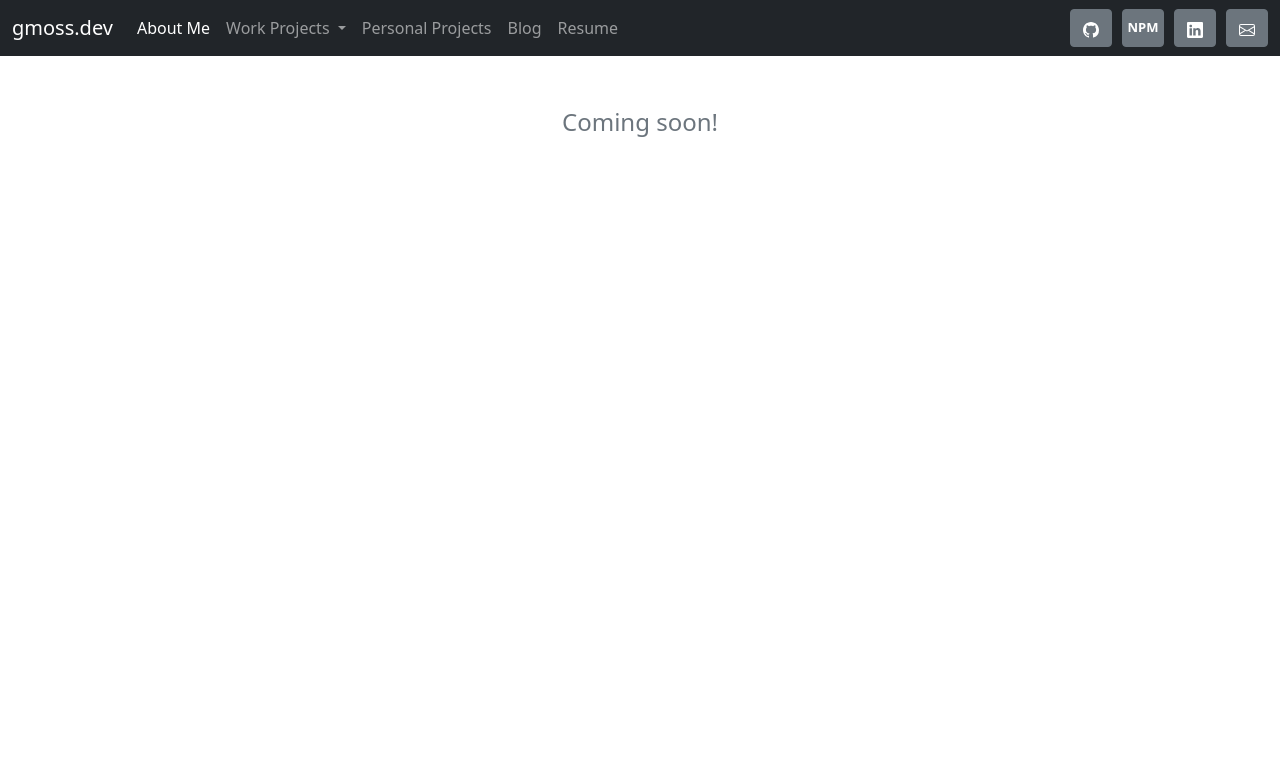
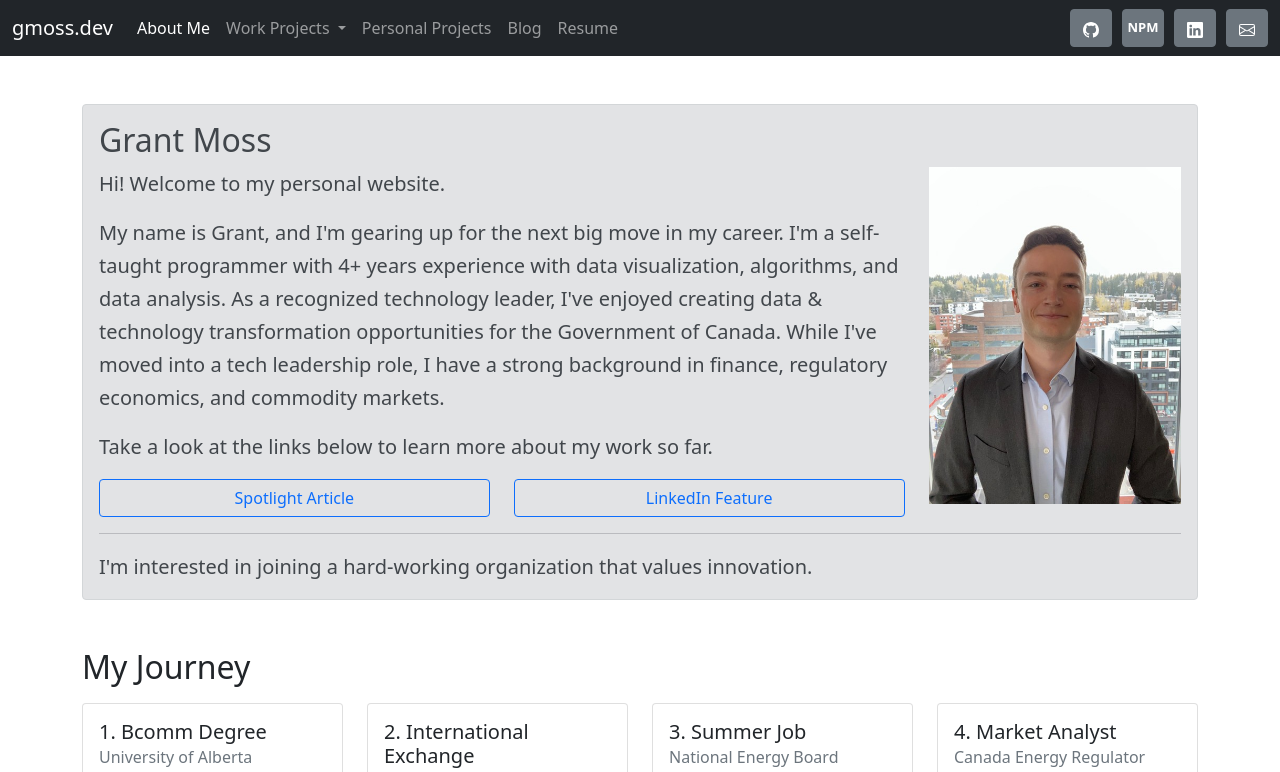
Before and after one commit to mbradds/me.dev, a website built with webpack: page src/index.hbs in a window 1280 px wide. Shown: the top 772 px of the page. Built offline with nearby package versions, Linux system fonts and the light colour scheme.

Commit message:
fixed default page select

```diff
--- a/src/index.hbs
+++ b/src/index.hbs
@@ -156,7 +156,7 @@
         </div>
       </div>
     </nav>
-    <div class="section section-hide large-text" id="about">
+    <div class="section section-show large-text" id="about">
       {{> components/about}}
     </div>
     <div class="section section-hide large-text" id="work-articles">
@@ -168,7 +168,7 @@
     <div class="section section-hide large-text" id="personal">
       {{> components/personal}}
     </div>
-    <div class="section section-show" id="resume">
+    <div class="section section-hide" id="resume">
       {{> components/resume}}
     </div>
     <div class="section section-hide large-text" id="blog">
```
